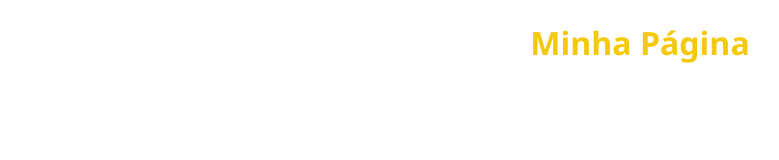
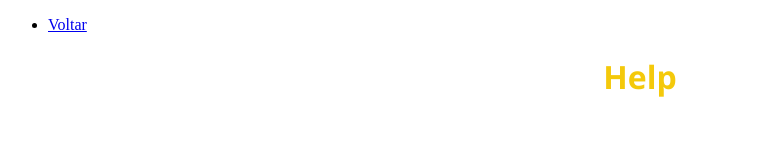
Before and after one commit to Cloves-Neto/projeto-inicial, a plain HTML site: page paginas/help.html in a window 1280 px wide. Shown: the whole page, without its empty margins (0-779 px from the left). Drawn offline with Linux system fonts and the light colour scheme.

Commit message:
Navegação relativa direta, notação " . / "

```diff
--- a/paginas/help.html
+++ b/paginas/help.html
@@ -6,6 +6,15 @@
     <title>Help</title>
 </head>
 <body>
-    <h1 style="text-align: center; font-family: 'Segoe UI', Tahoma, Geneva, Verdana, sans-serif; color: rgb(244, 201, 11);">Minha Página</h1>
+
+    <nav>
+        <ul>
+            <li>
+                <a href="../index.html">Voltar</a>
+            </li>
+        </ul>
+    </nav>
+
+    <h1 style="text-align: center; font-family: 'Segoe UI', Tahoma, Geneva, Verdana, sans-serif; color: rgb(244, 201, 11);">Help</h1>
 </body>
 </html>
```
Also changed, not shown: index.html (+3 -3 lines), paginas/about.html (+8 -0 lines), paginas/contact.html (+9 -0 lines).
